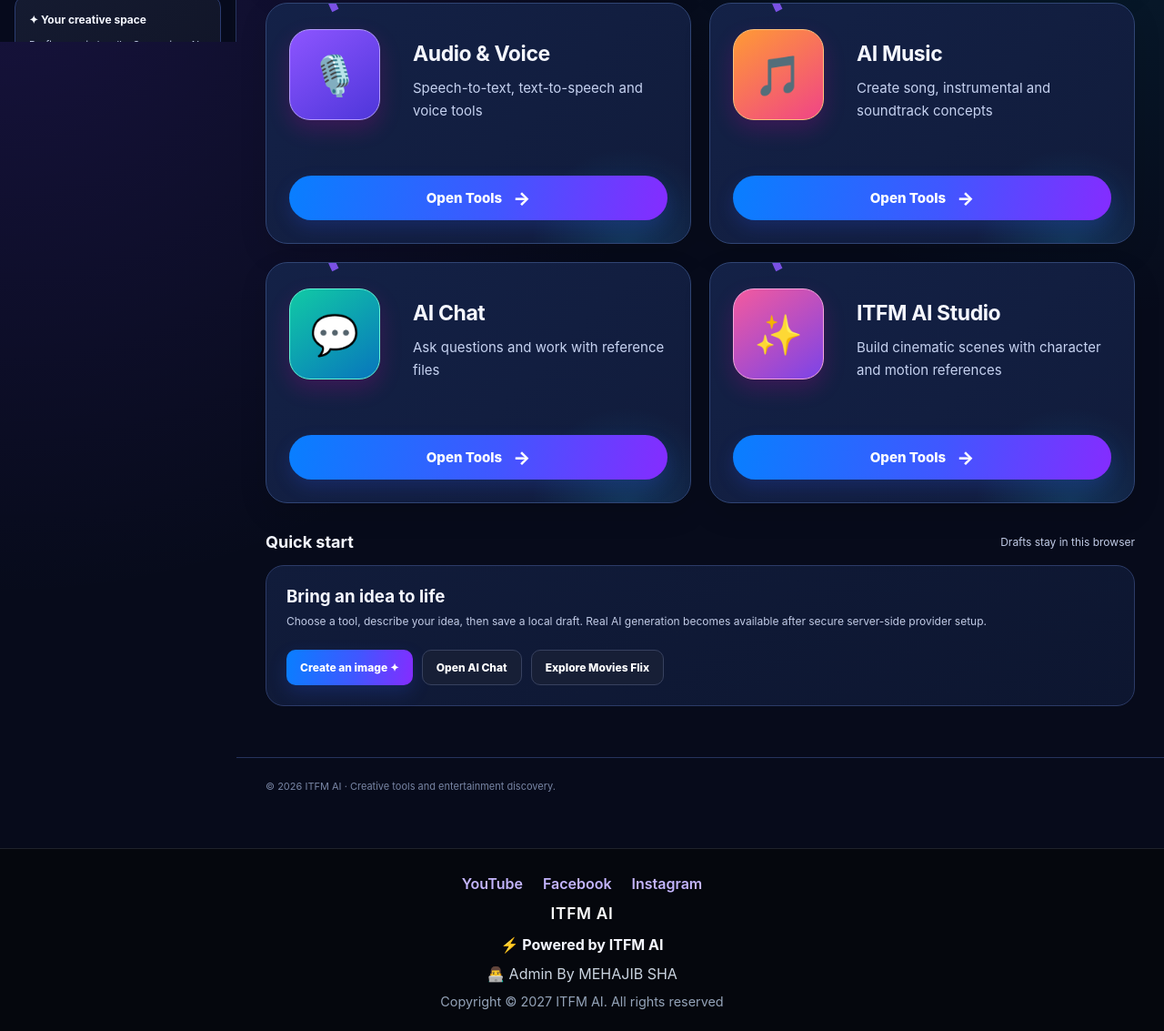
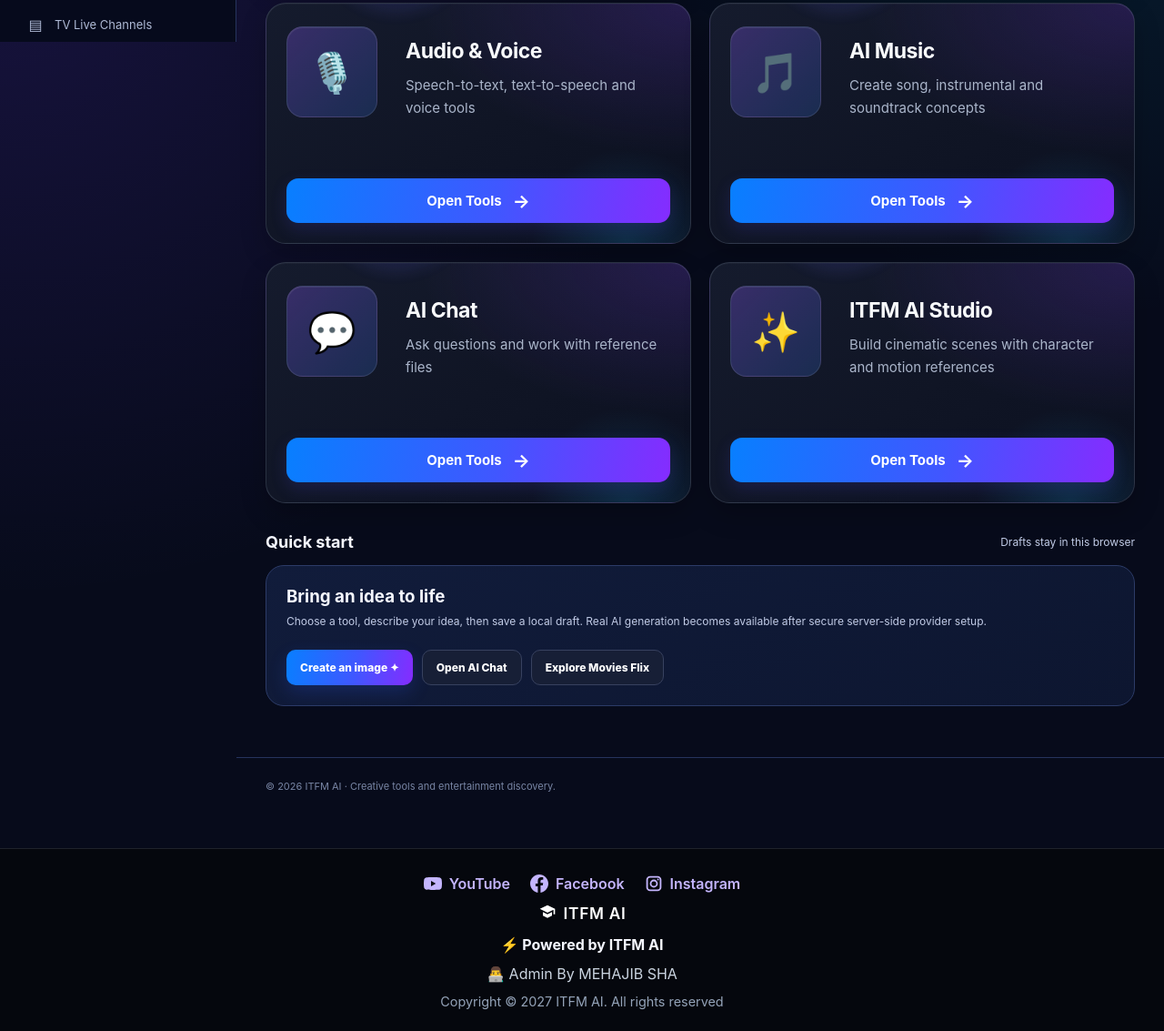
Before and after one commit to FahadhTi916/itfmai, a plain HTML site: page index.html in a window 1280 px wide. Shown: the part 754-1887 px from the top of the page at 91% size. Drawn offline with Linux system fonts and the light colour scheme.

Commit message:
Add files via upload

```diff
--- a/index.html
+++ b/index.html
@@ -149,6 +149,19 @@ body{
 }
 
 </style>
+
+<style>
+/* Requested: remove the hamburger (☰) control from the header */
+button[aria-label*="menu" i],
+button[aria-label*="navigation" i],
+.hamburger,
+.menu-toggle,
+.mobile-menu-toggle,
+button.hamburger-button {
+  display: none !important;
+}
+</style>
+
 </head>
 <body>
 <div class="app">
@@ -174,7 +187,7 @@ body{
   <div class="sidebar-bottom"><strong>✦ Your creative space</strong><p>Draft prompts locally. Connect an AI provider to enable real generation.</p><button class="btn" style="width:100%" onclick="showView('image')">Start creating →</button></div>
 </aside>
 <main class="main">
-<header class="topbar"><div class="topbar-left"><button class="mobile-menu" aria-label="Open navigation" onclick="document.getElementById('sidebar').classList.toggle('open')">☰</button><span class="crumb">Workspace / <b id="crumb">Overview</b></span></div><div class="mobile-brand">ITFM <span>AI</span></div><div class="top-right"><span class="status">● LOCAL PREVIEW</span><div class="avatar">I</div></div></header>
+<header class="topbar"><div class="topbar-left"><span class="crumb">Workspace / <b id="crumb">Overview</b></span></div><div class="mobile-brand">ITFM <span>AI</span></div><div class="top-right"><span class="status">● LOCAL PREVIEW</span><div class="avatar">I</div></div></header>
 <div class="content">
 <section class="view active" id="view-home">
   <div class="hero"><div><div class="eyebrow">WELCOME TO YOUR STUDIO</div><h1>Make something <span class="gradient">extraordinary.</span></h1><p>One creative workspace for AI images, video, voice, music and chat — built around your brand, ITFM AI.</p></div><div class="hero-chip"><b>ITFM ✦ AI</b><small>Your ideas, amplified.</small></div></div>
@@ -324,15 +337,120 @@ document.getElementById('year').textContent=new Date().getFullYear();
       .itfm-custom-footer .itfm-social-links { gap: 12px 18px; }
     }
   </style>
+  <style>
+    .itfm-custom-footer .itfm-social-links a,
+    .itfm-custom-footer .itfm-brand-link {
+      display: inline-flex;
+      align-items: center;
+      justify-content: center;
+      gap: 8px;
+    }
+    .itfm-custom-footer .itfm-footer-icon {
+      width: 20px;
+      height: 20px;
+      flex: 0 0 20px;
+      display: inline-block;
+      vertical-align: middle;
+    }
+  </style>
   <nav class="itfm-social-links" aria-label="Social links">
-    <a href="https://youtube.com/@itfmai" target="_blank" rel="noopener noreferrer">YouTube</a>
-    <a href="https://facebook.com/itfmai" target="_blank" rel="noopener noreferrer">Facebook</a>
-    <a href="https://instagram.com/itfmai" target="_blank" rel="noopener noreferrer">Instagram</a>
+    <a href="https://youtube.com/@itfmai" target="_blank" rel="noopener noreferrer">
+      <svg class="itfm-footer-icon" viewBox="0 0 24 24" aria-hidden="true"><path fill="currentColor" d="M23.5 6.2a3 3 0 0 0-2.1-2.1C19.5 3.6 12 3.6 12 3.6s-7.5 0-9.4.5A3 3 0 0 0 .5 6.2 31 31 0 0 0 0 12a31 31 0 0 0 .5 5.8 3 3 0 0 0 2.1 2.1c1.9.5 9.4.5 9.4.5s7.5 0 9.4-.5a3 3 0 0 0 2.1-2.1A31 31 0 0 0 24 12a31 31 0 0 0-.5-5.8ZM9.6 15.6V8.4l6.3 3.6-6.3 3.6Z"/></svg>
+      <span>YouTube</span>
+    </a>
+    <a href="https://facebook.com/itfmai" target="_blank" rel="noopener noreferrer">
+      <svg class="itfm-footer-icon" viewBox="0 0 24 24" aria-hidden="true"><path fill="currentColor" d="M24 12.1C24 5.4 18.6 0 12 0S0 5.4 0 12.1C0 18.1 4.4 23 10.1 24v-8.4H7.1v-3.5h3V8.4c0-3 1.8-4.7 4.5-4.7 1.3 0 2.6.2 2.6.2v2.9h-1.5c-1.5 0-2 .9-2 1.9v2.3h3.4l-.5 3.5h-2.9V24C19.6 23 24 18.1 24 12.1Z"/></svg>
+      <span>Facebook</span>
+    </a>
+    <a href="https://instagram.com/itfmai" target="_blank" rel="noopener noreferrer">
+      <svg class="itfm-footer-icon" viewBox="0 0 24 24" aria-hidden="true"><path fill="currentColor" d="M7 2h10a5 5 0 0 1 5 5v10a5 5 0 0 1-5 5H7a5 5 0 0 1-5-5V7a5 5 0 0 1 5-5Zm0 2.2A2.8 2.8 0 0 0 4.2 7v10A2.8 2.8 0 0 0 7 19.8h10a2.8 2.8 0 0 0 2.8-2.8V7A2.8 2.8 0 0 0 17 4.2H7ZM12 6.7a5.3 5.3 0 1 1 0 10.6 5.3 5.3 0 0 1 0-10.6Zm0 2.2a3.1 3.1 0 1 0 0 6.2 3.1 3.1 0 0 0 0-6.2Zm5.5-3.5a1.2 1.2 0 1 1 0 2.4 1.2 1.2 0 0 1 0-2.4Z"/></svg>
+      <span>Instagram</span>
+    </a>
   </nav>
-  <a class="itfm-brand-link" href="https://itfmai.in" target="_blank" rel="noopener noreferrer">ITFM AI</a>
+  <a class="itfm-brand-link" href="https://itfmai.in" target="_blank" rel="noopener noreferrer">
+    <svg class="itfm-footer-icon" viewBox="0 0 24 24" aria-hidden="true"><path fill="currentColor" d="M12 2 2 7l10 5 8-4v6h2V7L12 2Zm-6 9.2V16l6 3 6-3v-4.8l-6 3-6-3Z"/></svg>
+    <span>ITFM AI</span>
+  </a>
   <p class="itfm-powered">⚡ Powered by ITFM AI</p>
   <p class="itfm-admin">👨‍💻 Admin By MEHAJIB SHA</p>
   <p class="itfm-copyright">Copyright © 2027 ITFM AI. All rights reserved</p>
 </footer>
 
+
+<style>
+/* Polished, consistent backgrounds for all AI and entertainment tool cards */
+#view-home .features,
+#view-home .feature-grid,
+.feature-grid {
+  gap: 18px !important;
+}
+.feature,
+#view-home .feature {
+  position: relative !important;
+  overflow: hidden !important;
+  isolation: isolate !important;
+  border: 1px solid rgba(148, 163, 184, .22) !important;
+  border-radius: 22px !important;
+  background:
+    radial-gradient(ellipse at 100% 0%, rgba(124, 58, 237, .20), transparent 45%),
+    linear-gradient(145deg, #151b2d 0%, #101525 52%, #0b1020 100%) !important;
+  box-shadow: 0 12px 28px rgba(0, 0, 0, .22), inset 0 1px 0 rgba(255,255,255,.035) !important;
+  padding: 22px !important;
+  gap: 15px !important;
+  transition: transform .22s ease, border-color .22s ease, box-shadow .22s ease !important;
+}
+.feature::before {
+  content: "" !important;
+  position: absolute !important;
+  z-index: -1 !important;
+  width: 150px !important;
+  height: 150px !important;
+  right: -65px !important;
+  bottom: -80px !important;
+  border-radius: 50% !important;
+  background: rgba(99, 102, 241, .13) !important;
+  filter: blur(8px) !important;
+  pointer-events: none !important;
+}
+.feature:hover {
+  transform: translateY(-3px) !important;
+  border-color: rgba(167, 139, 250, .58) !important;
+  box-shadow: 0 18px 36px rgba(0,0,0,.3), 0 0 0 1px rgba(139,92,246,.08) !important;
+}
+.feature .symbol {
+  display: flex !important;
+  align-items: center !important;
+  justify-content: center !important;
+  border: 1px solid rgba(255,255,255,.10) !important;
+  background: linear-gradient(135deg, rgba(139,92,246,.30), rgba(59,130,246,.20)) !important;
+  box-shadow: inset 0 1px 0 rgba(255,255,255,.08) !important;
+  border-radius: 18px !important;
+}
+.feature h3 { color: #f8fafc !important; letter-spacing: -.02em !important; }
+.feature p { color: #aab5ca !important; line-height: 1.65 !important; }
+.feature-open,
+.feature .btn,
+.feature a.button {
+  border-radius: 13px !important;
+  font-weight: 700 !important;
+  box-shadow: 0 7px 18px rgba(79,70,229,.18) !important;
+}
+.nav button {
+  border-radius: 13px !important;
+  margin: 4px 0 !important;
+  transition: background .18s ease, color .18s ease, border-color .18s ease !important;
+}
+.nav button:hover,
+.nav button.active {
+  background: linear-gradient(100deg, rgba(124,58,237,.22), rgba(59,130,246,.12)) !important;
+  border-color: rgba(167,139,250,.22) !important;
+}
+@media (max-width: 600px) {
+  .feature, #view-home .feature {
+    border-radius: 19px !important;
+    padding: 18px !important;
+  }
+}
+</style>
+
 </body></html>
```
